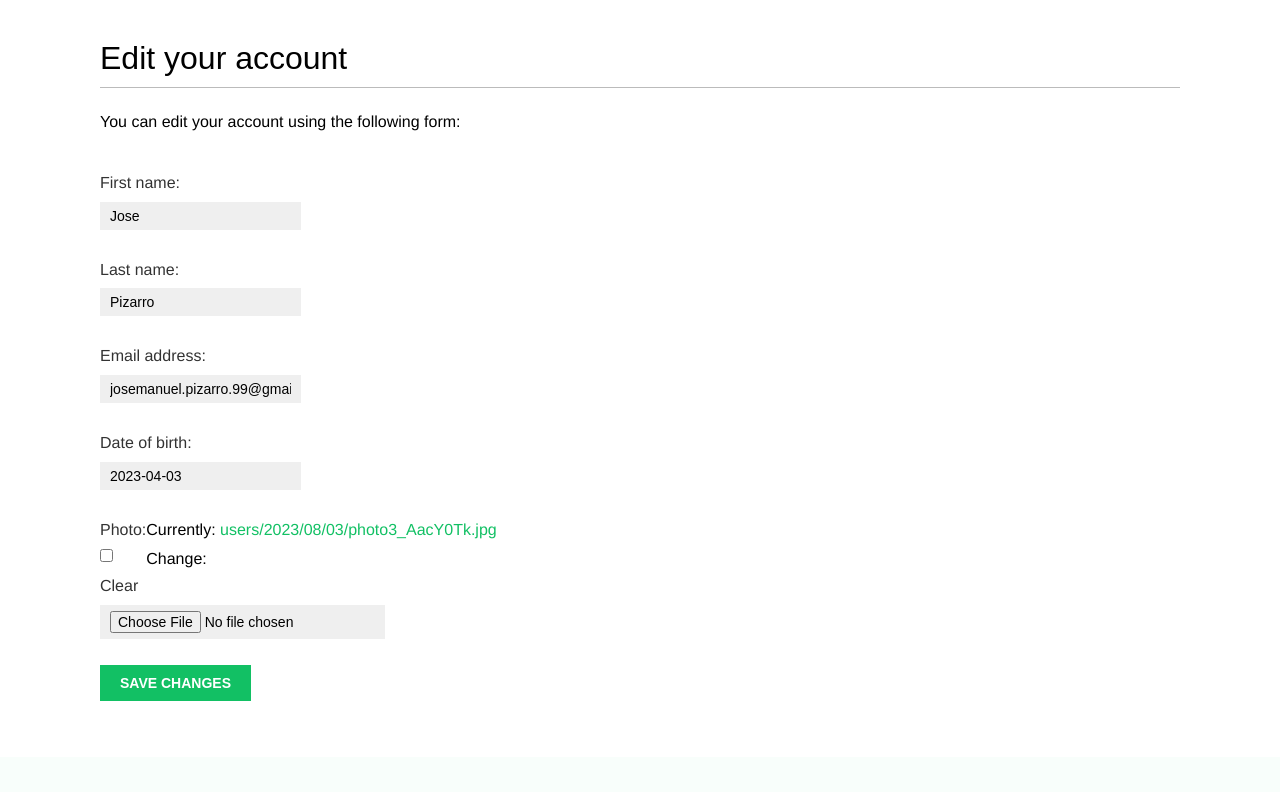
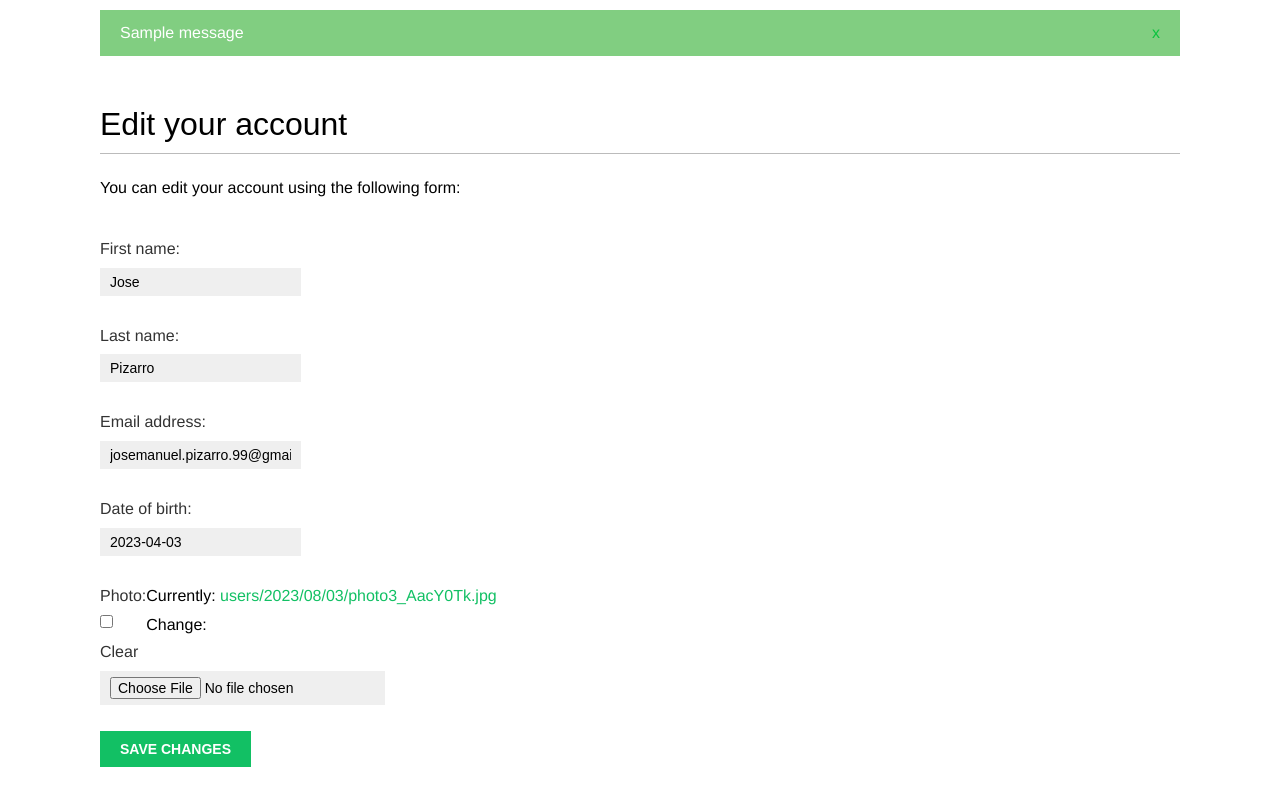
Before and after one commit to JoseMPP/django_social_web, a Django app: page /account/edit/ in a window 1280 px wide. Shown: the part 48-840 px from the top of the page. Before the commit the page ends 749 px from the top, so only its background shows below. Run offline with Django 4.2, Linux system fonts and the light colour scheme; a user stored in the database is signed in; data comes from the database, SQL or seed files in the repository; both versions use the stored data as it was after the commit; one stand-in notice (Sample message) is shown; some web fonts are replaced.

Commit message:
Adding messages and email validation

```diff
--- a/account/forms.py
+++ b/account/forms.py
@@ -18,8 +18,14 @@ class UserRegistrationForm(forms.ModelForm):
     def clean_password2(self):
         cd = self.cleaned_data
         if cd['password'] != cd['password2']:
-            raise forms.ValidationError('Passwords don\'t mathc.')
+            raise forms.ValidationError('Passwords don\'t match.')
         return cd['password2']
+
+    def clean_email(self):
+        data = self.cleaned_data['email']
+        if User.objects.filter(email=data).exists():
+            raise forms.ValidationError('Email already in use.')
+        return data
 
 
 class UserEditForm(forms.ModelForm):
@@ -27,6 +33,13 @@ class UserEditForm(forms.ModelForm):
         model = User
         fields = ['first_name','last_name','email']
 
+    def clean_email(self):
+        data = self.cleaned_data['email']
+        qs = User.objects.exclude(id=self.instance.id).filter(email=data)
+        if qs.exists():
+            raise forms.ValidationError('Email already in use')
+        return data
+
 class Profile_Edit_Form(forms.ModelForm):
     class Meta:
         model = Profile
--- a/account/templates/base.html
+++ b/account/templates/base.html
@@ -36,6 +36,16 @@
             {% endif %}
         </span>
     </div>
+    {% if messages %}
+    <ul class="messages">
+        {% for message in messages %}
+        <li class="{{ message.tags }}">
+            {{ message | safe }}
+            <a href="#" class="close">x</a>
+        </li>
+        {% endfor %}
+    </ul>
+    {% endif %}
     <div id="content">
         {% block content %}
         {% endblock %}
--- a/account/views.py
+++ b/account/views.py
@@ -4,6 +4,7 @@ from django.contrib.auth import authenticate,login
 from django.contrib.auth.decorators import login_required
 from .forms import LoginForm,UserRegistrationForm,UserEditForm,Profile_Edit_Form
 from .models import Profile
+from django.contrib import messages
 
 def register(request):
     if request.method == 'POST':
@@ -57,6 +58,9 @@ def edit(request):
         if user_form.is_valid() and profile_form.is_valid():
             user_form.save()
             profile_form.save()
+            messages.success(request,'Profile update successfully')
+        else:
+            messages.error(request,'Error updating your profile')
     else:
         user_form = UserEditForm(instance=request.user)
         profile_form = Profile_Edit_Form(instance=request.user.profile)
```
Also changed, not shown: db.sqlite3. Lines whose indentation alone changed are shown as unchanged.
